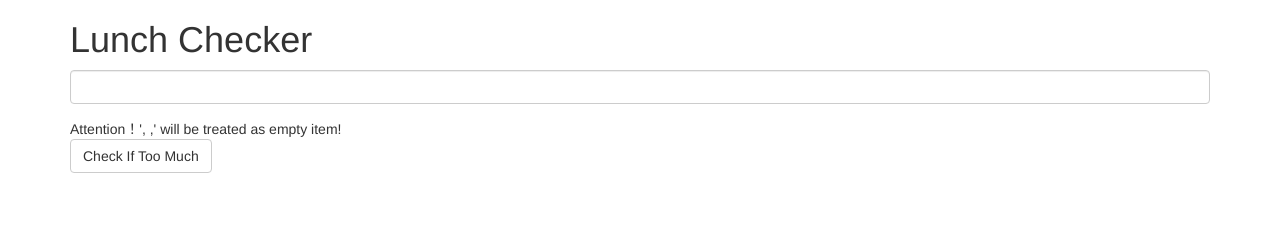
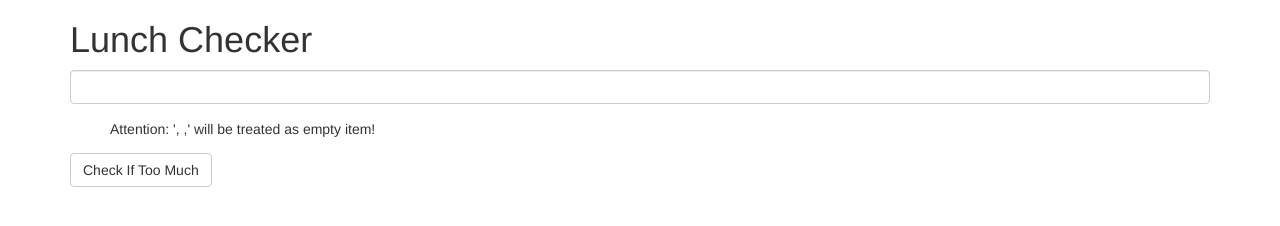
Before and after one commit to patriklighten/ngmodule1, a plain HTML site: page index.html in a window 1280 px wide. Drawn offline with Linux system fonts and the light colour scheme.

Commit message:
revise code

```diff
--- a/index.html
+++ b/index.html
@@ -19,7 +19,7 @@
              ng-model="menu"
              class="form-control">
          </div>
-         <div> Attention！', ,' will be treated as empty item!</div>
+         <dir> Attention: ', ,' will be treated as empty item!</dir>
          <div class="form-group">
              <button class="btn btn-default" ng-click="sayMessage()">Check If Too Much</button>
          </div>
```
